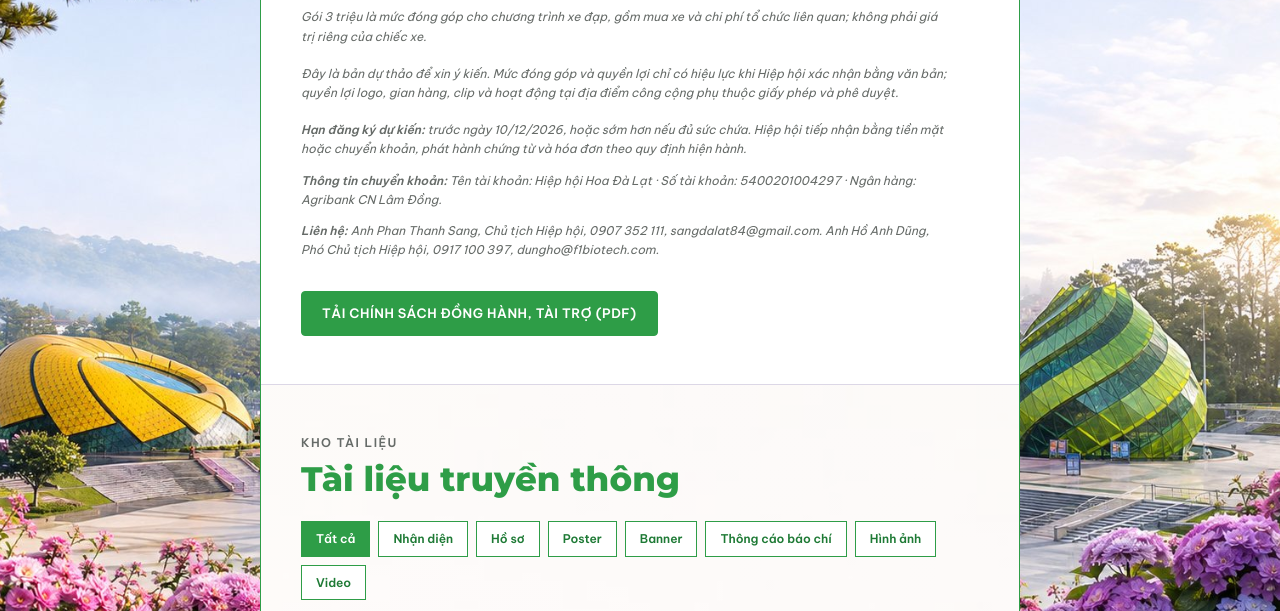
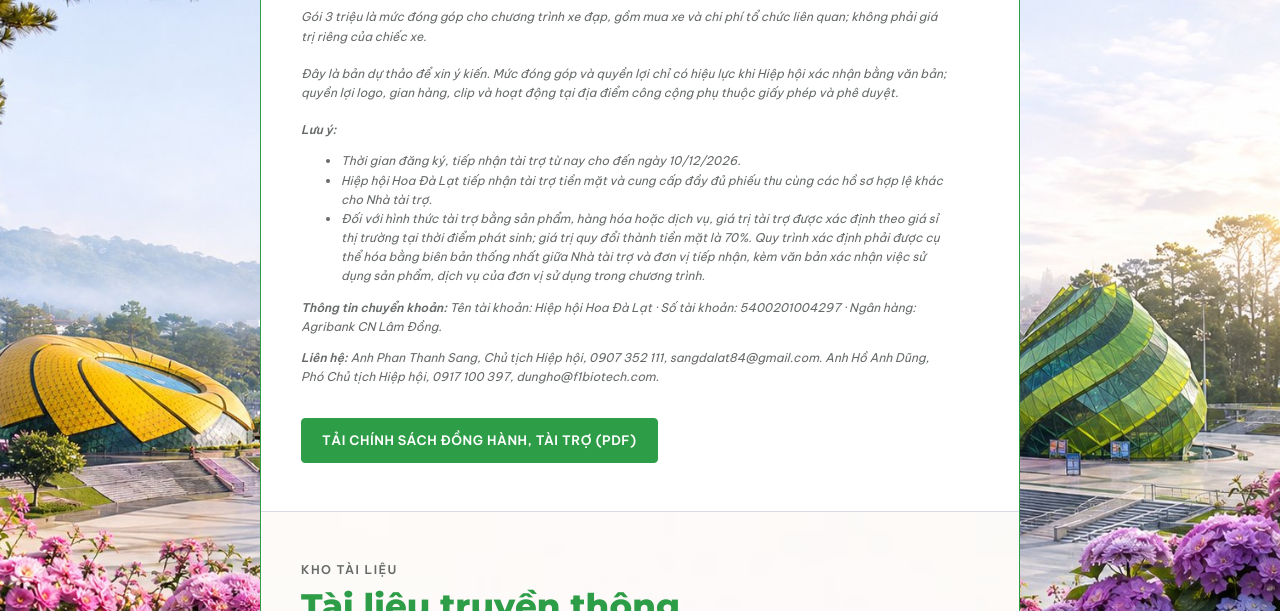
Before and after one commit to phamkhanhvu/hiephoi-hoa-festival, a plain HTML site: page index.html in a window 1280 px wide. Shown: the part 8120-8731 px from the top of the page. Drawn offline with Linux system fonts and the light colour scheme.

Commit message:
Cập nhật lưu ý đăng ký và tiếp nhận tài trợ (vi/en/zh)
Co-Authored-By: Claude Haiku 5.5 <noreply@anthropic.com>
Claude-Session: https://claude.ai/code/session_01AaSJ8YS6ESfRMyeHx3n4Je

```diff
--- a/index.html
+++ b/index.html
@@ -522,7 +522,7 @@
       <p class="pkg-note">* Nhóm 10: 1 suất cho mỗi người đăng ký. Cột cuối là số đại biểu được đề cử tối đa, không phải vé đã cấp. Suất dự khai mạc 19/12 phụ thuộc danh sách và số suất Ban Tổ chức tỉnh phân bổ chính thức; không mua bán, chuyển nhượng hay quy đổi thành tiền.</p>
       <p class="pkg-note">Gói 3 triệu là mức đóng góp cho chương trình xe đạp, gồm mua xe và chi phí tổ chức liên quan; không phải giá trị riêng của chiếc xe.</p>
       <p class="pkg-note">Đây là bản dự thảo để xin ý kiến. Mức đóng góp và quyền lợi chỉ có hiệu lực khi Hiệp hội xác nhận bằng văn bản; quyền lợi logo, gian hàng, clip và hoạt động tại địa điểm công cộng phụ thuộc giấy phép và phê duyệt.</p>
-      <div class="pkg-note"><p><b>Hạn đăng ký dự kiến:</b> trước ngày 10/12/2026, hoặc sớm hơn nếu đủ sức chứa. Hiệp hội tiếp nhận bằng tiền mặt hoặc chuyển khoản, phát hành chứng từ và hóa đơn theo quy định hiện hành.</p><p><b>Thông tin chuyển khoản:</b> Tên tài khoản: Hiệp hội Hoa Đà Lạt · Số tài khoản: 5400201004297 · Ngân hàng: Agribank CN Lâm Đồng.</p><p><b>Liên hệ:</b> Anh Phan Thanh Sang, Chủ tịch Hiệp hội, 0907 352 111, sangdalat84@gmail.com. Anh Hồ Anh Dũng, Phó Chủ tịch Hiệp hội, 0917 100 397, dungho@f1biotech.com.</p></div>
+      <div class="pkg-note"><p><b>Lưu ý:</b></p><ul><li>Thời gian đăng ký, tiếp nhận tài trợ từ nay cho đến ngày 10/12/2026.</li><li>Hiệp hội Hoa Đà Lạt tiếp nhận tài trợ tiền mặt và cung cấp đầy đủ phiếu thu cùng các hồ sơ hợp lệ khác cho Nhà tài trợ.</li><li>Đối với hình thức tài trợ bằng sản phẩm, hàng hóa hoặc dịch vụ, giá trị tài trợ được xác định theo giá sỉ thị trường tại thời điểm phát sinh; giá trị quy đổi thành tiền mặt là 70%. Quy trình xác định phải được cụ thể hóa bằng biên bản thống nhất giữa Nhà tài trợ và đơn vị tiếp nhận, kèm văn bản xác nhận việc sử dụng sản phẩm, dịch vụ của đơn vị sử dụng trong chương trình.</li></ul><p><b>Thông tin chuyển khoản:</b> Tên tài khoản: Hiệp hội Hoa Đà Lạt · Số tài khoản: 5400201004297 · Ngân hàng: Agribank CN Lâm Đồng.</p><p><b>Liên hệ:</b> Anh Phan Thanh Sang, Chủ tịch Hiệp hội, 0907 352 111, sangdalat84@gmail.com. Anh Hồ Anh Dũng, Phó Chủ tịch Hiệp hội, 0917 100 397, dungho@f1biotech.com.</p></div>
       <a class="btn primary" style="margin-top:20px" href="docs/chinh-sach-tai-tro-festival-2026.pdf" target="_blank" rel="noopener">Tải chính sách đồng hành, tài trợ (PDF)</a>
     </div>
   </section>
```
